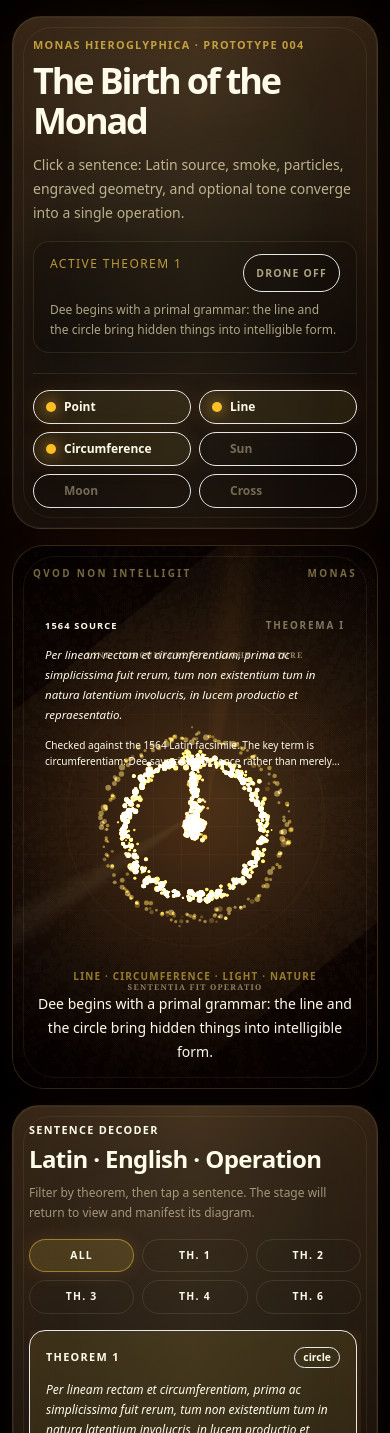
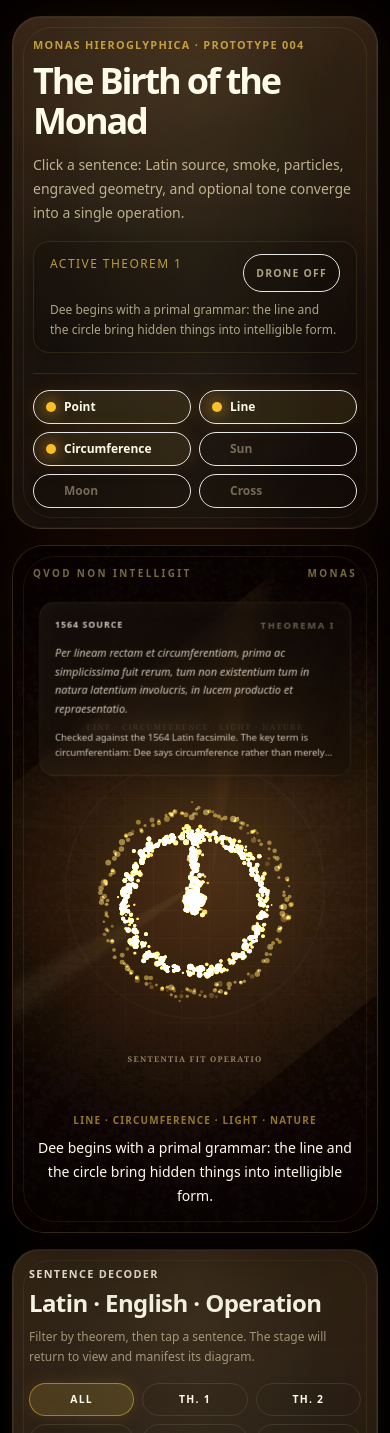
Before and after one commit to bookthief666/monas-hieroglyphica, a React (Vite) app: page / in a window 390 px wide. Shown: the top 1433 px of the page. Built offline with nearby package versions, Linux system fonts and the light colour scheme.

Commit message:
Style facsimile veil and mobile stage controls

```diff
--- a/src/index.css
+++ b/src/index.css
@@ -109,6 +109,21 @@ body {
   animation: slowTurn 42s linear infinite;
 }
 
+.facsimile-veil {
+  border: 1px solid rgba(255, 219, 150, 0.12);
+  background:
+    linear-gradient(135deg, rgba(255, 239, 199, 0.07), rgba(0, 0, 0, 0.22)),
+    rgba(0, 0, 0, 0.24);
+  box-shadow:
+    inset 0 0 30px rgba(255, 209, 126, 0.045),
+    0 0 30px rgba(0, 0, 0, 0.36);
+  backdrop-filter: blur(8px);
+}
+
+.facsimile-line {
+  text-shadow: 0 0 10px rgba(255, 218, 136, 0.18);
+}
+
 .glyph-label {
   font-family: ui-serif, Georgia, Cambria, 'Times New Roman', Times, serif;
   font-size: 14px;
@@ -141,6 +156,23 @@ body {
   border-radius: 999px;
 }
 
+@media (max-width: 1023px) {
+  .manifestation-stage {
+    position: sticky;
+    top: 0.65rem;
+    z-index: 20;
+    min-height: min(82vh, 43rem);
+  }
+}
+
+@media (max-width: 640px) {
+  .facsimile-veil {
+    opacity: 0.78;
+    transform: scale(0.94);
+    transform-origin: top center;
+  }
+}
+
 @keyframes smokeShift {
   from { transform: translate3d(0, 0, 0) scale(1); }
   to { transform: translate3d(-80px, -120px, 0) scale(1.05); }
```
